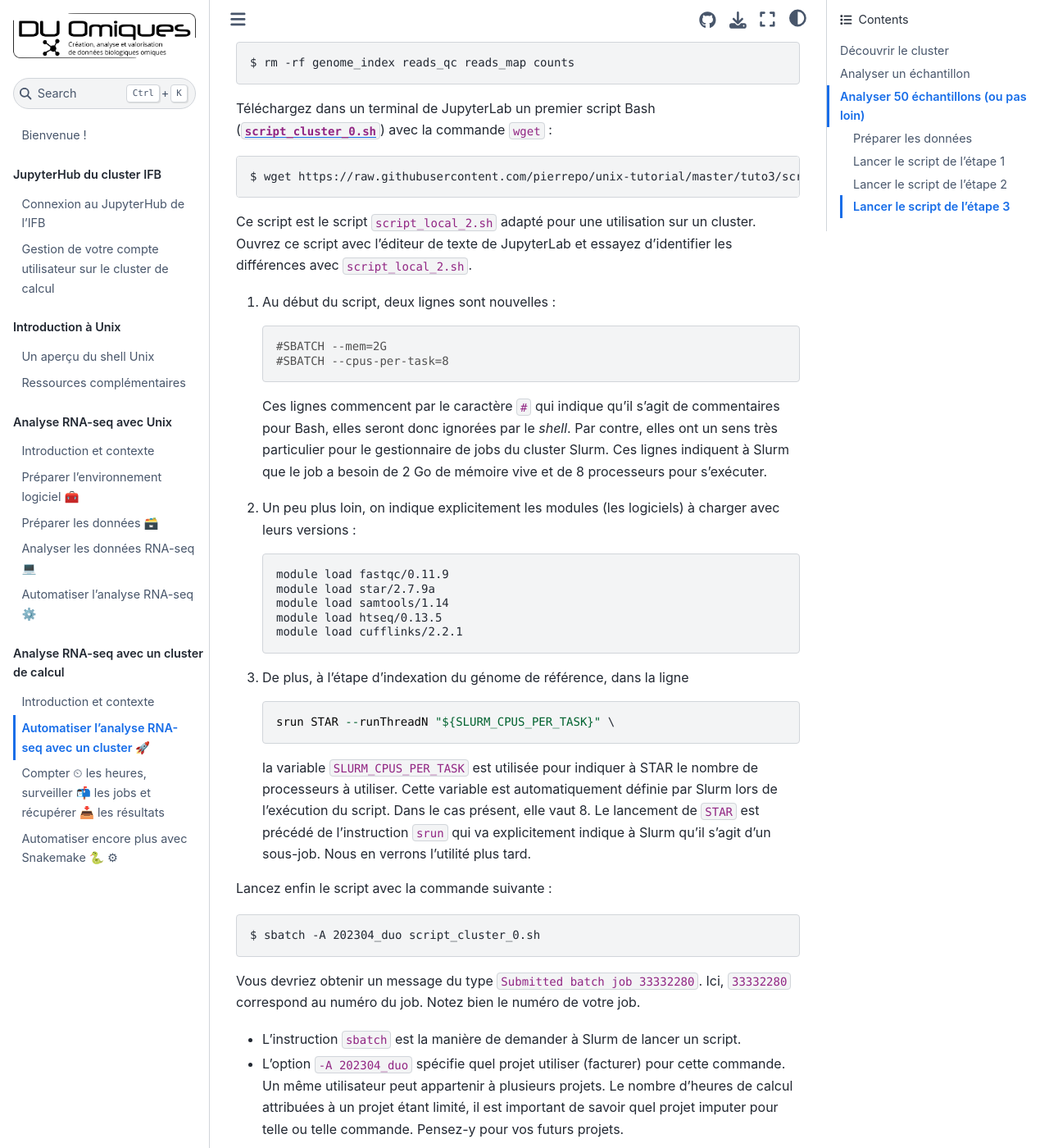
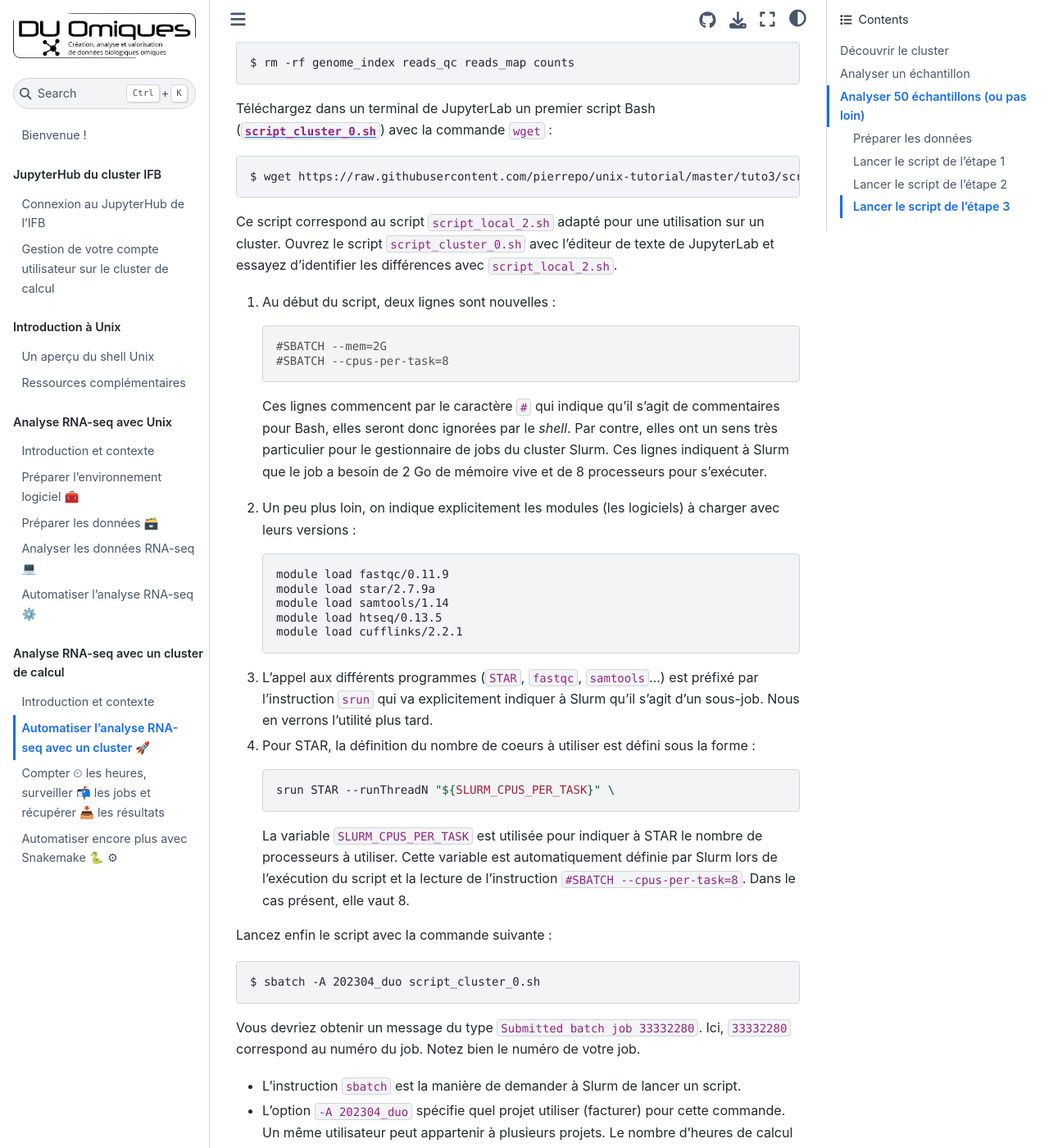
Before and after one commit to pierrepo/unix-tutorial, a Jupyter Book: the page built from tuto3/1_automatiser.md, in a window 1280 px wide and 1400 px high, scrolled down 2084 px. Shown: the whole window at 82% size. Built offline with Jupyter Book 1.0.4 settings and Sphinx 7.4.7 and the Sphinx Book theme 1.1.4, drawn with Linux system fonts in a browser that asks for light colours.

Commit message:
Add missing srun

````diff
--- a/tuto3/1_automatiser.md
+++ b/tuto3/1_automatiser.md
@@ -65,7 +65,7 @@ Téléchargez dans un terminal de JupyterLab un premier script Bash ([`script_cl
 $ wget https://raw.githubusercontent.com/pierrepo/unix-tutorial/master/tuto3/script_cluster_0.sh
 ```
 
-Ce script est le script `script_local_2.sh` adapté pour une utilisation sur un cluster. Ouvrez ce script avec l'éditeur de texte de JupyterLab et essayez d'identifier les différences avec `script_local_2.sh`.
+Ce script correspond au script `script_local_2.sh` adapté pour une utilisation sur un cluster. Ouvrez le script `script_cluster_0.sh` avec l'éditeur de texte de JupyterLab et essayez d'identifier les différences avec `script_local_2.sh`.
 
 1. Au début du script, deux lignes sont nouvelles :
 
@@ -86,13 +86,15 @@ Ce script est le script `script_local_2.sh` adapté pour une utilisation sur un
     module load cufflinks/2.2.1
     ```
 
-1. De plus, à l'étape d'indexation du génome de référence, dans la ligne
+1. L'appel aux différents programmes (`STAR`, `fastqc`, `samtools`...) est préfixé par l'instruction `srun` qui va explicitement indiquer à Slurm qu'il s'agit d'un sous-job. Nous en verrons l'utilité plus tard.
 
-    ```
+1. Pour STAR, la définition du nombre de coeurs à utiliser est défini sous la forme :
+
+    ```bash
     srun STAR --runThreadN "${SLURM_CPUS_PER_TASK}" \
     ```
 
-    la variable `SLURM_CPUS_PER_TASK` est utilisée pour indiquer à STAR le nombre de processeurs à utiliser. Cette variable est automatiquement définie par Slurm lors de l'exécution du script. Dans le cas présent, elle vaut 8. Le lancement de `STAR` est précédé de l'instruction `srun` qui va explicitement indique à Slurm qu'il s'agit d'un sous-job. Nous en verrons l'utilité plus tard.
+    La variable `SLURM_CPUS_PER_TASK` est utilisée pour indiquer à STAR le nombre de processeurs à utiliser. Cette variable est automatiquement définie par Slurm lors de l'exécution du script et la lecture de l'instruction `#SBATCH --cpus-per-task=8`. Dans le cas présent, elle vaut 8.
 
 
 Lancez enfin le script avec la commande suivante :
````
Also changed, not shown: 1 other file.
